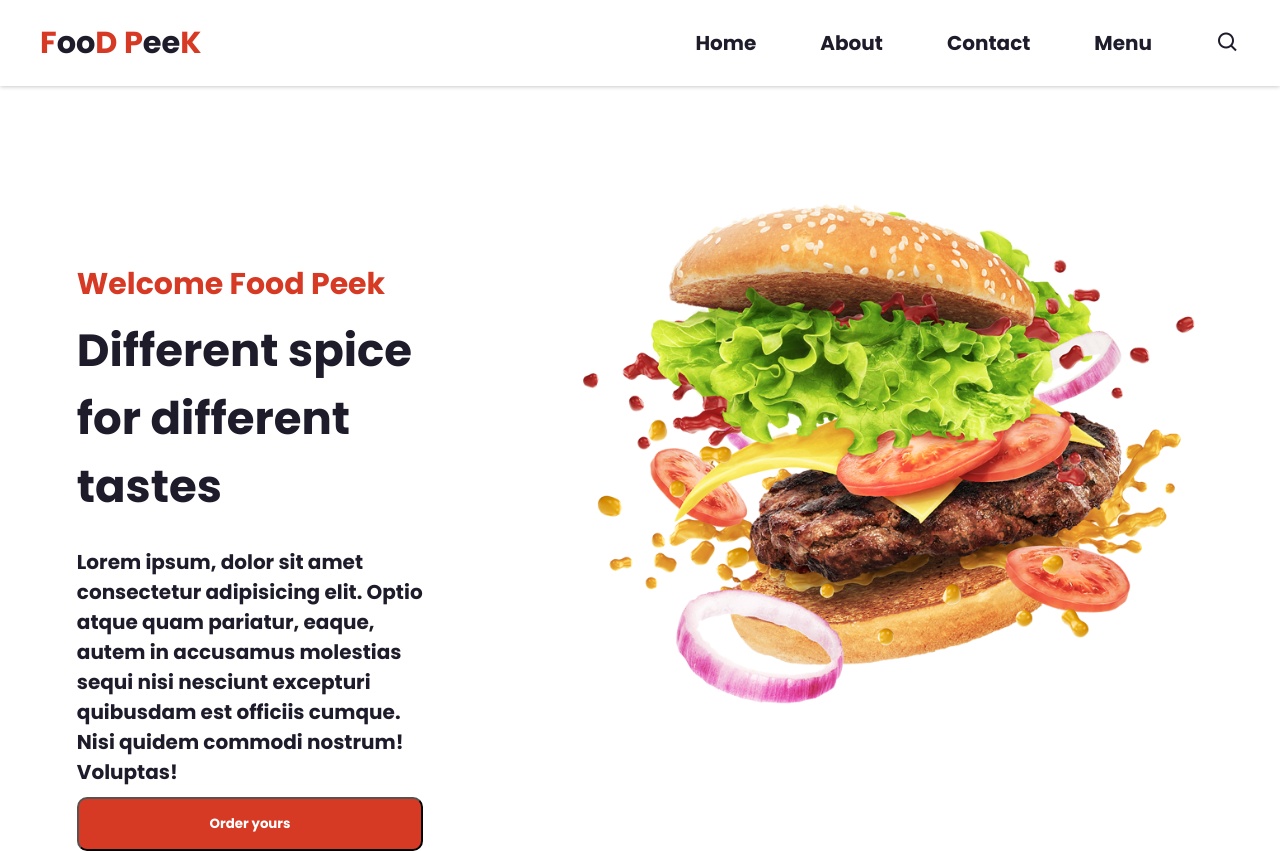
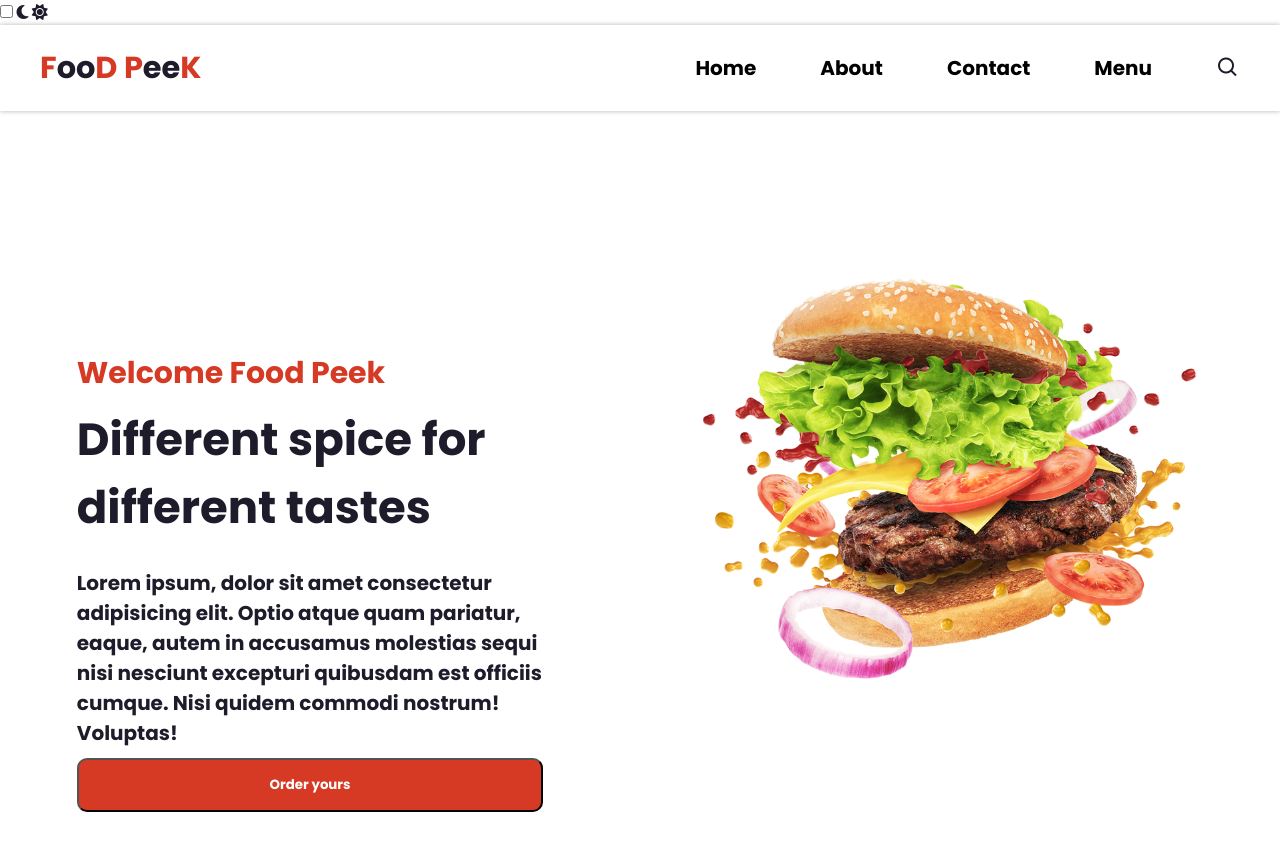
Before and after one commit to Raulpassos08/hamburguer, a plain HTML site: page index.html in a window 1280 px wide. After the commit the page ends 825 px from the top, so only its background shows below. Drawn offline with nearby package versions, Linux system fonts and the light colour scheme.

Commit message:
enviando as atualiações do modo dark

```diff
--- a/index.html
+++ b/index.html
@@ -7,12 +7,21 @@
     <title>Document</title>
     <link href='https://unpkg.com/boxicons@2.1.4/css/boxicons.min.css' rel='stylesheet'>
     <link rel="stylesheet" href="style.css">
+    <link rel="stylesheet" href="dark.css">
 </head>
 
 <body>
+    <div>
+        <input type="checkbox" class="checkbox" id="chk" />
+        <label class="label" for="chk">
+          <i class="fas fa-moon"></i>
+          <i class="fas fa-sun"></i>
+          <div class="ball"></div>
+        </label>
+      </div>
     <header>
         <nav class="navigation">
-            <a class="logo" href="#">F<span>oo</span>D P<span>ee</span>K</a>
+            <a class="logo " href="#">F<span id="span-1">oo</span>D P<span id="span-2">ee</span>K</a>
             <ul class="nav-menu">
                 <li class="nav-item"><a href="#">Home</a></li>
                 <li class="nav-item"><a href="#">About</a></li>
@@ -42,7 +51,7 @@
             </div>
 
             <div class="home-img">
-                <img src="imagem.png" alt="Hamburguer" width="620" height="505">
+                <img src="imagem.png" alt="Hamburguer" width="500px">
             </div>
         </section>
 
@@ -51,6 +60,8 @@
 
     <footer></footer>
     <script src="index.js"></script>
+    <script src="Black.js"></script>
+    <script src="https://kit.fontawesome.com/998c60ef77.js" crossorigin="anonymous"></script>
 </body>
 
 </html>
--- a/style.css
+++ b/style.css
@@ -52,8 +52,8 @@
   gap: 4rem;
 }
 
-.nav-menu li a {
-  color: var(--dark);
+.nav-item a {
+  color: black;
   font-size: 20px;
   font-weight: 500;
   transition: all 0.5s;
@@ -134,6 +134,7 @@
 }
 
 .home-img {
+  background-size: cover;
   padding-left: 10rem;
 }
 
```
